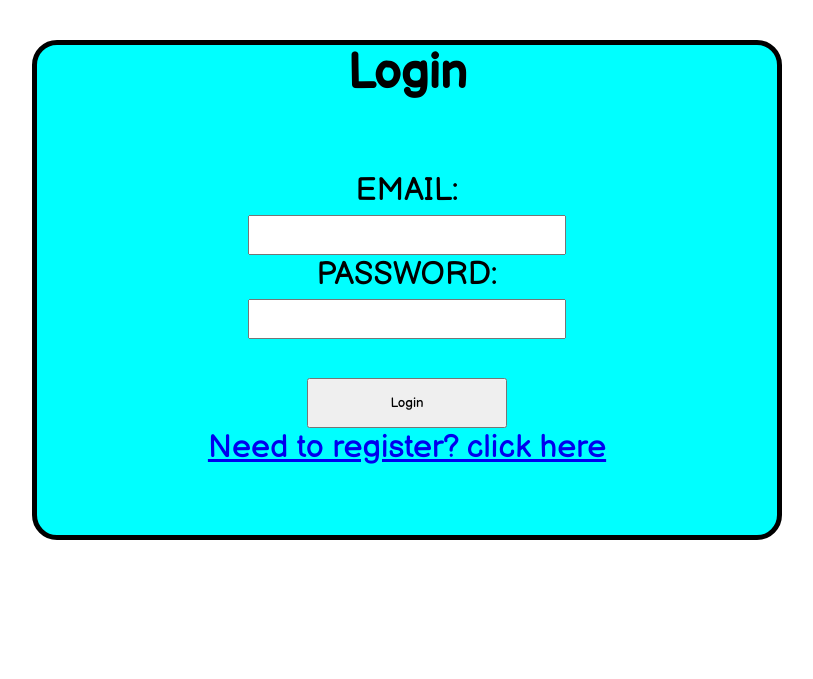
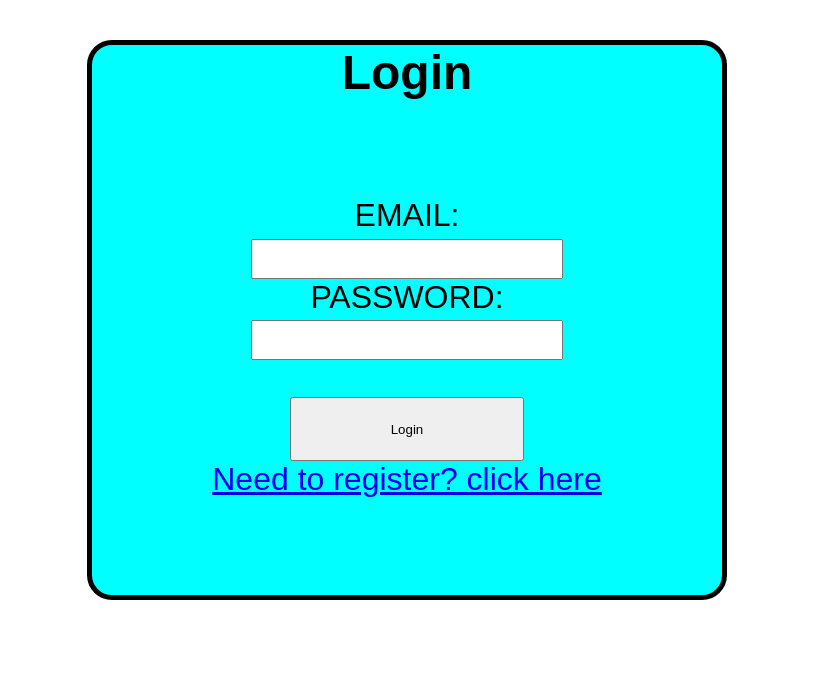
Before and after one commit to NathanH2111/BikeShop, a Flask app: page /login in a window 1280 px wide. Shown: the top 679 px of the page, without its empty margins (233-1046 px from the left). Run offline with Flask 2, Linux system fonts and the light colour scheme; parts of the project's set-up code (start-up, migrations or seed data) failed here and were passed over; some libraries are stand-ins or nearby versions.

Commit message:
css changes

```diff
--- a/static/css/login.css
+++ b/static/css/login.css
@@ -1,7 +1,6 @@
-@import url('https://fonts.googleapis.com/css2?family=Balsamiq+Sans&display=swap');
         *
         {
-            font-family: 'Balsamiq Sans', cursive;
+            font-family: Sans-Serif;
             margin:0;
             padding:0;
             box-sizing: border-box;
@@ -11,13 +10,13 @@
             width:100%;
             height:80vh;
         }
-        .hero
+        /* .hero
     {
         border-radius: 25px;
         width:200px;
         height:50px;
         text-align: center;
-    }
+    } */
     form{
         margin:auto;
     }
@@ -27,8 +26,8 @@
     }
     button
     {
-        width:200px;
-        height:50px;
+        width:60%;
+        height:8vh;
     }
     .general
     {
@@ -36,8 +35,8 @@
         margin-top:5vh;
         border: 5px solid black;
         border-radius: 25px;
-        width:750px;
-        height:500px;
+        width:50vw;
+        height:70vh;
         background-color: aqua;
         display:flex;
         flex-direction: column;
--- a/static/css/main.css
+++ b/static/css/main.css
@@ -1,9 +1,8 @@
-@import url('https://fonts.googleapis.com/css2?family=Balsamiq+Sans&display=swap');
 
 *{
     padding: 0;
     margin: 0;
-    font-family: 'Balsamiq Sans', cursive;
+    font-family: Sans-Serif;
     box-sizing: border-box;
 }
 body {
--- a/static/css/register.css
+++ b/static/css/register.css
@@ -1,9 +1,8 @@
-@import url('https://fonts.googleapis.com/css2?family=Balsamiq+Sans&display=swap');
 
 
 
 *{
-    font-family: 'Balsamiq Sans', cursive;
+    font-family: Sans-Serif;
     margin:0;
     padding:0;
     box-sizing: border-box;
```
